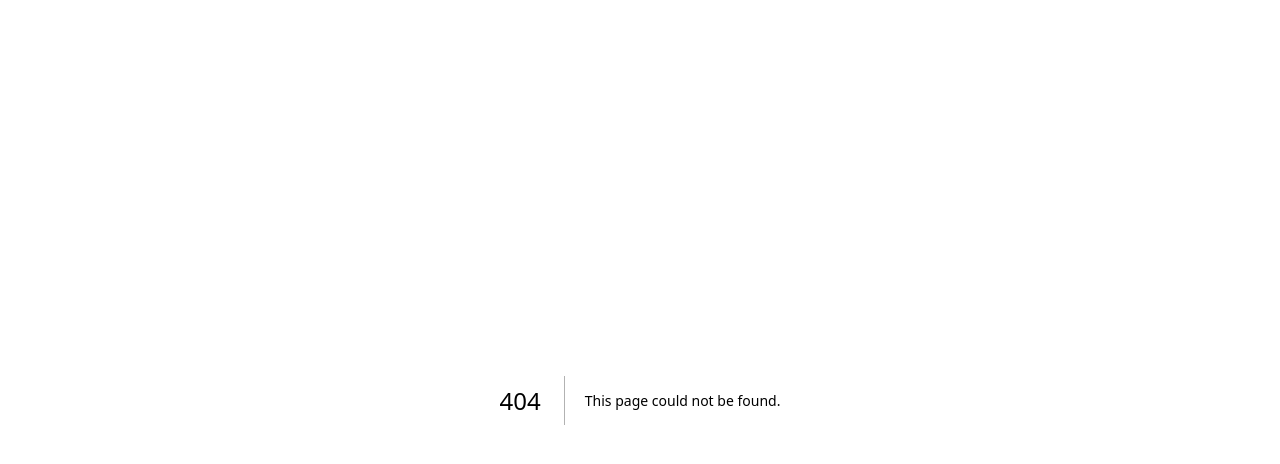
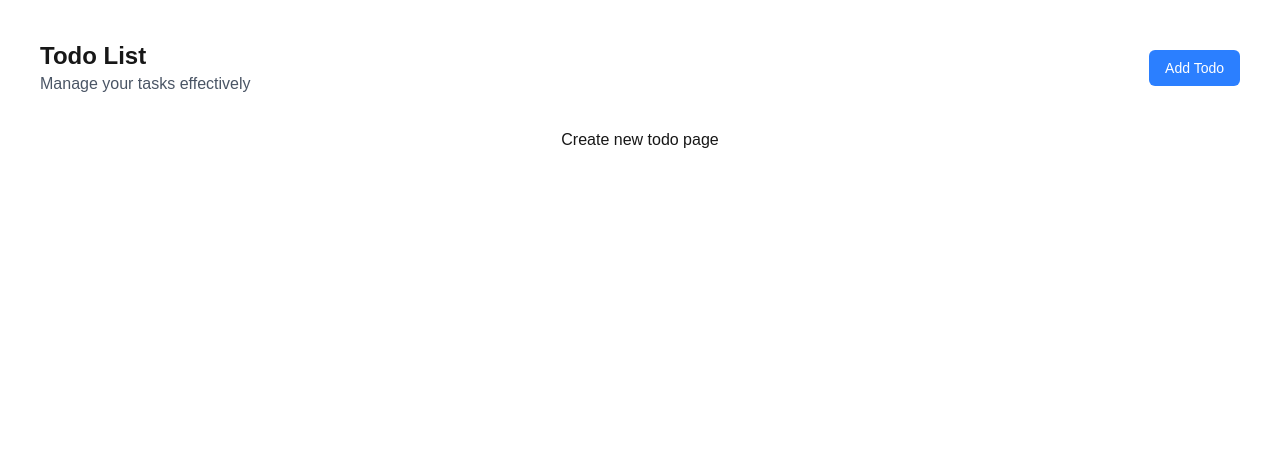
Before and after one commit to samarthj0612/react-fundamentals, a Next.js app: page /todo/new in a window 1280 px wide. Before the commit this address had no page. Shown: the top 464 px of the page. Built offline with nearby package versions, Linux system fonts and the light colour scheme.

Commit message:
Add NewTodoPage component and update routing in TodoLayout

```diff
--- /dev/null
+++ b/app/components/pages/todo/NewTodoPage.tsx
@@ -0,0 +1,9 @@
+const NewTodoPage = () => {
+  return (
+    <div className="flex justify-center items-center">
+      Create new todo page
+    </div>
+  )
+}
+
+export default NewTodoPage
--- a/app/todo/layout.tsx
+++ b/app/todo/layout.tsx
@@ -1,10 +1,15 @@
 "use client"
 
+import { useRouter } from "next/navigation"
 import { PropsWithChildren } from "react"
 
 const TodoLayout = ({ children }: PropsWithChildren) => {
+  const router = useRouter();
+
   const addTodoHandler = () => {
-    // Navigate to the add todo page
+    if(router){
+      router.push("/todo/new")
+    }
   }
 
   return (
--- /dev/null
+++ b/app/todo/new/page.tsx
@@ -0,0 +1,9 @@
+import NewTodoPage from "@/app/components/pages/todo/NewTodoPage"
+
+const page = () => {
+  return (
+    <NewTodoPage />
+  )
+}
+
+export default page
```
